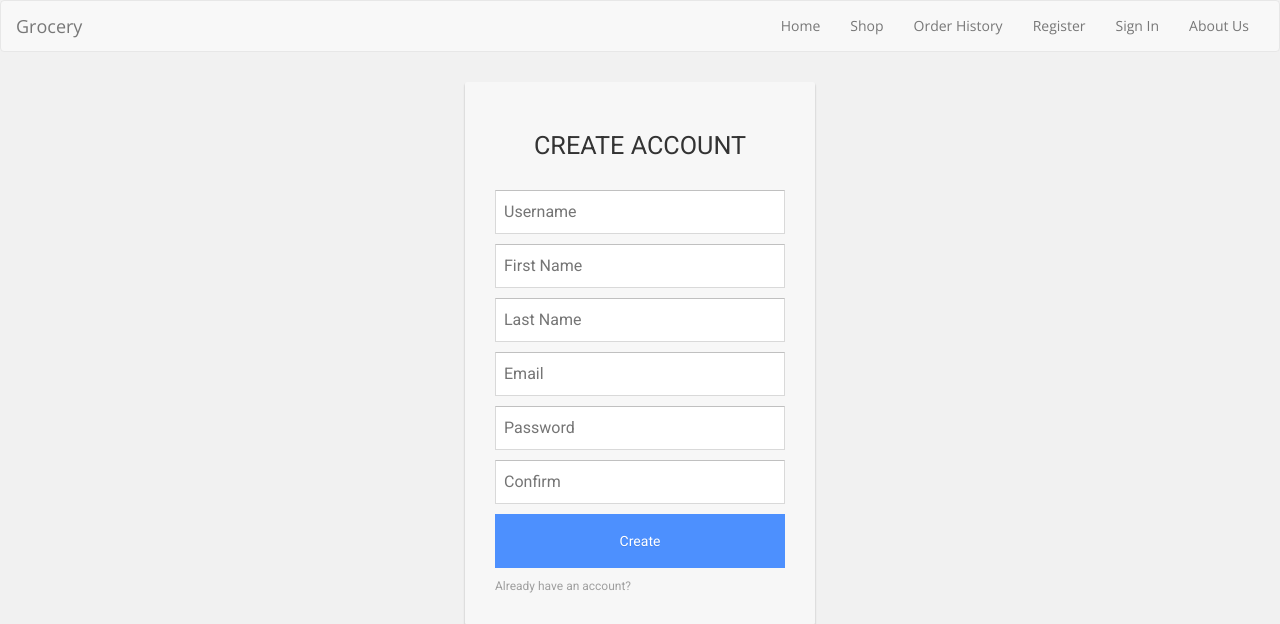
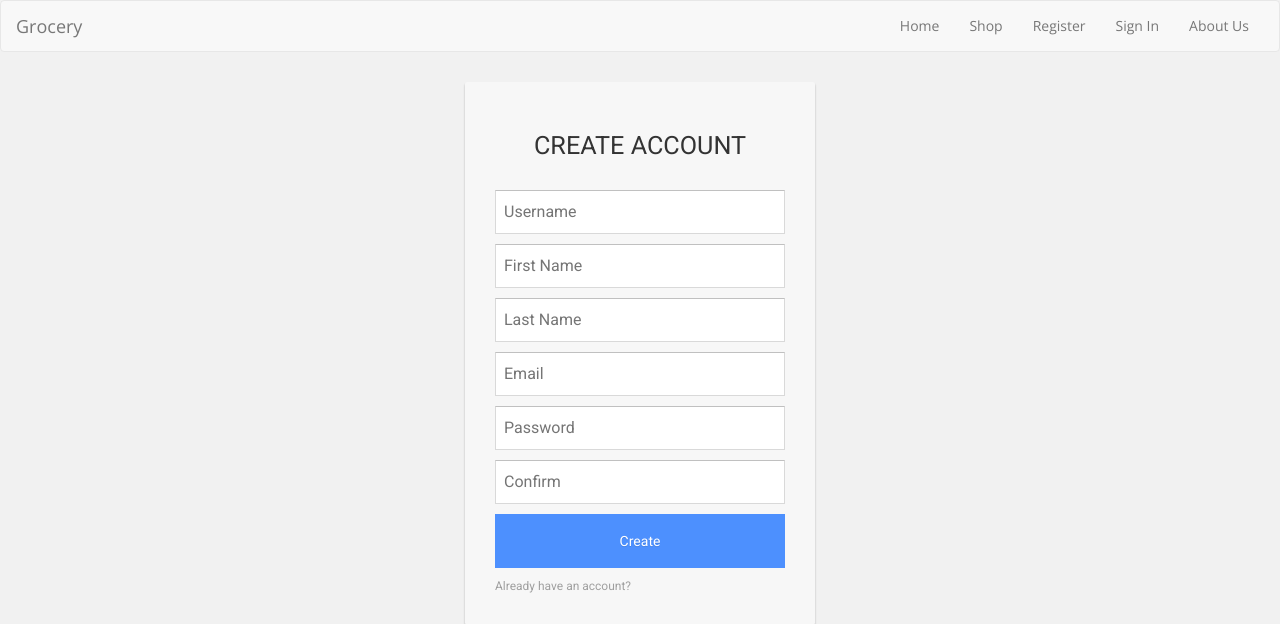
Before and after one commit to Sharks33/cs160_group1_spring2016, a PHP site: page /index.php in a window 1280 px wide. Shown: the top 624 px of the page. Run offline with PHP 8.4, Linux system fonts and the light colour scheme; some libraries are stand-ins or nearby versions.

Commit message:
Got Order history to show only when the user signs in.

```diff
--- a/navBar.php
+++ b/navBar.php
@@ -17,9 +17,9 @@
         <ul class="nav navbar-nav navbar-right">
         <li><a href="home.php">Home</a></li>
         <li><a href="shop.php">Shop</a></li>
-        <li><a href="orderHistory.php"> Order History </a></li>
         <?php
           if (isset($_SESSION['loggedin']) && $_SESSION['loggedin']) {
+            echo "<li><a href=\"orderHistory.php\"> Order History </a></li>";
             echo "<li><a href=\"profile.php\">My Profile</a></li>";
             echo "<li><a href=\"signOut.php\">Logout</a></li>";
           }
```
